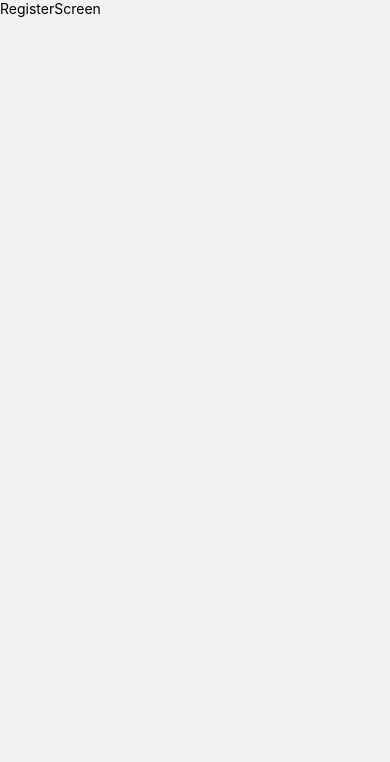
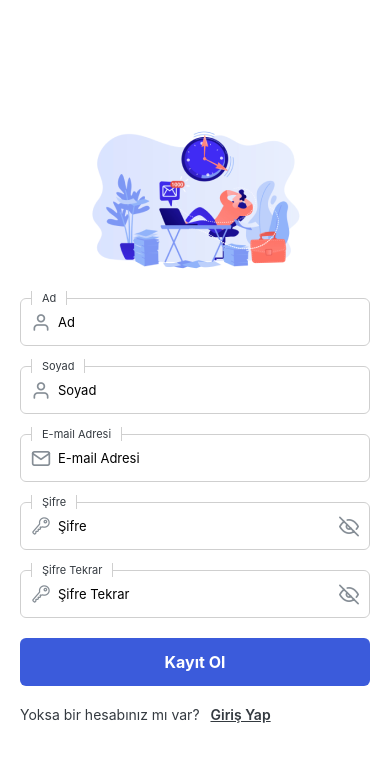
Before and after one commit to emremrt98/My-List-App, a React Native app: screen /Register in a window 390 px wide. Shown: the top 762 px of the page. Built offline with nearby package versions, Linux system fonts and the light colour scheme.

Commit message:
Complete auth page and create secure input and refactor code base

```diff
--- a/src/components/auth/Login.jsx
+++ b/src/components/auth/Login.jsx
@@ -1,7 +1,9 @@
-import { View, Image, Text, TouchableOpacity } from 'react-native'
-import React from 'react'
-import Input from '../shared/Input'
-import Button from '../shared/Button'
+import { View, Image, Text, TouchableOpacity, FlatList } from 'react-native';
+import React from 'react';
+import Input from '../shared/Input';
+import Button from '../shared/Button';
+import { loginForm } from '../../utils/const/authForm';
+
 
 export default function Login({ navigation }) {
     return (
@@ -11,12 +13,17 @@ export default function Login({ navigation }) {
                     source={require('../../../assets/images/auth-logo.png')}
                 />
             </View>
-            <View className='mt-5 w-full'>
-                <Input title={'E-mail Adresi'} />
-            </View>
 
-            <View className='mt-5 w-full'>
-                <Input title={'Şifre'} />
+            <View className='w-full'>
+                <FlatList
+                    data={loginForm}
+                    renderItem={({ item }) => (
+                        <View className='mt-5 w-full'>
+                            <Input title={item.title} icon={item.icon} isSecure={item.isSecure} secureIcon={item.secureIcon} />
+                        </View>
+                    )}
+                    keyExtractor={item => item.id}
+                />
             </View>
 
             <View className='w-full mt-5'>
--- a/src/components/auth/Register.jsx
+++ b/src/components/auth/Register.jsx
@@ -1,12 +1,41 @@
-import { StyleSheet, Text, View } from 'react-native'
-import React from 'react'
+import { Text, View, TouchableOpacity, FlatList, Image } from 'react-native';
+import React from 'react';
+import Input from '../shared/Input';
+import Button from '../shared/Button';
+import { registerForm } from '../../utils/const/authForm';
 
-export default function Register() {
+export default function Register({ navigation }) {
     return (
-        <View>
-            <Text>Register</Text>
+        <View className='bg-white flex-1 items-center justify-center px-5'>
+            <View>
+                <Image
+                    source={require('../../../assets/images/auth-logo.png')}
+                />
+            </View>
+
+            <View className='w-full'>
+                <FlatList
+                    data={registerForm}
+                    renderItem={({ item }) => (
+                        <View className='mt-5 w-full'>
+                            <Input title={item.title} icon={item.icon} isSecure={item.isSecure} secureIcon={item.secureIcon} />
+                        </View>
+                    )}
+
+                    keyExtractor={item => item.id}
+                />
+            </View>
+
+            <View className='w-full mt-5'>
+                <Button title={'Kayıt Ol'} />
+            </View>
+
+            <View className='w-full mt-5 flex-row'>
+                <Text className='text-primary'>Yoksa bir hesabınız mı var? </Text>
+                <TouchableOpacity onPress={() => navigation.navigate('Login')}>
+                    <Text className='font-[600] ml-[7px] text-primary underline'>Giriş Yap</Text>
+                </TouchableOpacity>
+            </View>
         </View>
     )
 }
-
-const styles = StyleSheet.create({})
--- a/src/components/shared/Input.jsx
+++ b/src/components/shared/Input.jsx
@@ -1,17 +1,46 @@
-import { Text, View, TextInput } from 'react-native'
-import React from 'react'
-import { Ionicons } from '@expo/vector-icons';
+import { Text, View, TextInput, TouchableOpacity } from 'react-native'
+import React, { useState } from 'react'
+export default function Input({ title, icon, isSecure = false, secureIcon }) {
+    const [isVisible, setIsVisible] = useState(true);
 
-export default function Input({ title }) {
+    const handleChangeVisible = () => {
+        setIsVisible(!isVisible);
+    }
+
     return (
-        <View className='w-full h-12 rounded-[6px] border-[1px] border-border bg-white relative'>
-            <View className='absolute left-[10px] top-[12px]'><Ionicons name="mail-outline" size={20} color="#868E96" /></View>
-            <TextInput className='h-full px-[37px] text-[13px]'
-                placeholder={title}
-            />
-            <Text className='text-[11px] text-primary absolute -top-[8px] left-[10px] bg-white
-            px-[10px] border-l-[1px] border-r-[1px] border-border'>{title}</Text>
 
-        </View>
+        <>
+            {
+                isSecure ?
+                    <View className='w-full h-12 rounded-[6px] border-[1px] border-border bg-white relative' >
+                        <View className='absolute left-[10px] top-[12px]'>{icon}</View>
+                        <TextInput className='h-full px-[37px] text-[13px]'
+                            secureTextEntry={isVisible}
+                            placeholder={title}
+                        />
+                        <Text className='text-[11px] text-primary absolute -top-[8px] left-[10px] bg-white
+                px-[10px] border-l-[1px] border-r-[1px] border-border'>{title}</Text>
+                        <TouchableOpacity className='absolute right-[10px] top-[12px]' onPress={handleChangeVisible} >
+                            {
+                                isVisible
+                                    ?
+                                    secureIcon.notVisible
+                                    :
+                                    secureIcon.visible
+                            }
+                        </TouchableOpacity>
+                    </View>
+                    :
+                    <View className='w-full h-12 rounded-[6px] border-[1px] border-border bg-white relative' >
+                        <View className='absolute left-[10px] top-[12px]'>{icon}</View>
+                        <TextInput className='h-full px-[37px] text-[13px]'
+                            placeholder={title}
+                        />
+                        <Text className='text-[11px] text-primary absolute -top-[8px] left-[10px] bg-white
+                px-[10px] border-l-[1px] border-r-[1px] border-border'>{title}</Text>
+                    </View>
+            }
+        </>
+
     )
 }
--- a/src/screen/RegisterScreen.jsx
+++ b/src/screen/RegisterScreen.jsx
@@ -1,10 +1,9 @@
 import { Text, View } from 'react-native'
 import React from 'react'
+import Register from '../components/auth/Register'
 
-export default function RegisterScreen() {
+export default function RegisterScreen({ navigation }) {
     return (
-        <View>
-            <Text>RegisterScreen</Text>
-        </View>
+        <Register navigation={navigation} />
     )
 }
--- /dev/null
+++ b/src/utils/const/authForm.js
@@ -0,0 +1,61 @@
+import { Feather } from '@expo/vector-icons';
+import { Ionicons } from '@expo/vector-icons';
+
+export const loginForm = [
+    {
+        id: 1,
+        title: "E-mail Adresi",
+        icon: <Feather name="mail" size={20} color="#868E96" />,
+    },
+    {
+        id: 2,
+        title: "Şifre",
+        icon: <Ionicons name="key-outline" size={20} color="#868E96" />,
+        isSecure: true,
+        secureIcon: {
+            visible: <Feather name="eye" size={20} color="#868E96" />,
+            notVisible: <Feather name="eye-off" size={20} color="#868E96" />
+        },
+
+    }
+];
+
+
+export const registerForm = [
+    {
+        id: 1,
+        title: "Ad",
+        icon: <Feather name="user" size={20} color="#868E96" />,
+    },
+    {
+        id: 2,
+        title: "Soyad",
+        icon: <Feather name="user" size={20} color="#868E96" />,
+    },
+    {
+        id: 3,
+        title: "E-mail Adresi",
+        icon: <Feather name="mail" size={20} color="#868E96" />,
+    },
+    {
+        id: 4,
+        title: "Şifre",
+        icon: <Ionicons name="key-outline" size={20} color="#868E96" />,
+        isSecure: true,
+        secureIcon: {
+            visible: <Feather name="eye" size={20} color="#868E96" />,
+            notVisible: <Feather name="eye-off" size={20} color="#868E96" />
+        },
+    },
+    {
+        id: 5,
+        title: "Şifre Tekrar",
+        icon: <Ionicons name="key-outline" size={20} color="#868E96" />,
+        isSecure: true,
+        secureIcon: {
+            visible: <Feather name="eye" size={20} color="#868E96" />,
+            notVisible: <Feather name="eye-off" size={20} color="#868E96" />
+        },
+    },
+
+];
```
Also changed, not shown: 1 other file (tests, documents, lock files or other folders).
